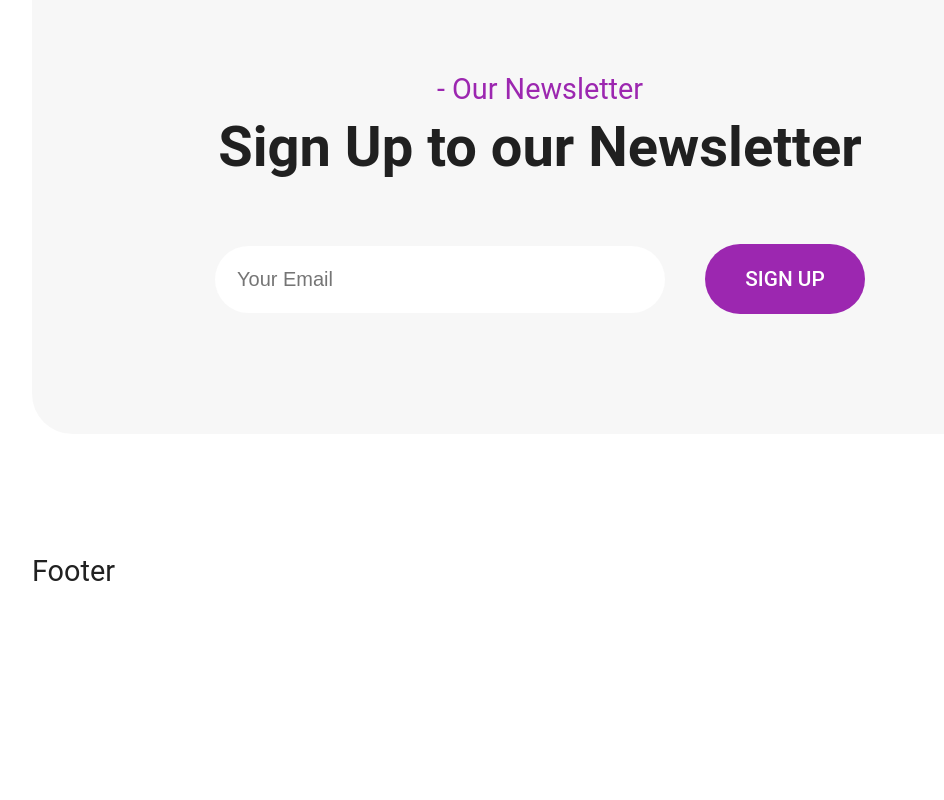
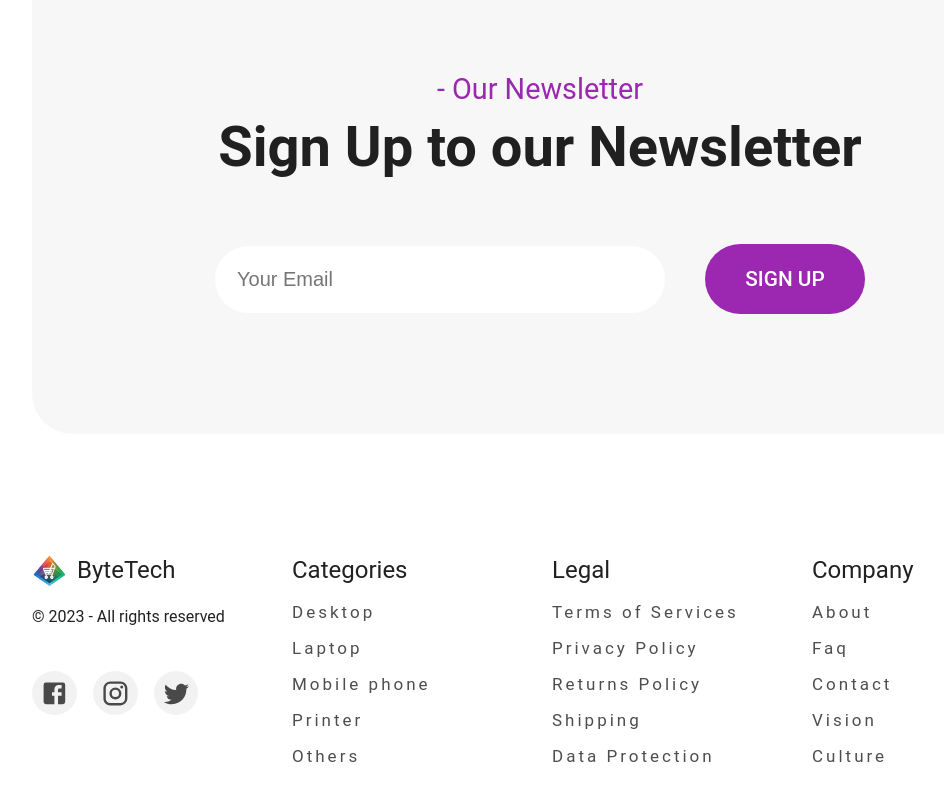
Before and after one commit to RodrigoCazard/PreEntrega--Dos-Cazard, a React (Vite) app: page / in a window 1280 px wide. Shown: the part 3072-3872 px from the top of the page, without its empty margins (95-1039 px from the left). Before the commit the page ends 3660 px from the top, so only its background shows below. Built offline with nearby package versions, Linux system fonts and the light colour scheme.

Commit message:
se agrega footer funcional

```diff
--- a/src/components/Footer/Footer.jsx
+++ b/src/components/Footer/Footer.jsx
@@ -1,7 +1,120 @@
+import { Box, Grid, Typography, styled } from "@mui/material";
 import React from "react";
+import LogoImg from "../../assets/logo.png";
+import FacebookIcon from "@mui/icons-material/Facebook";
+import InstagramIcon from "@mui/icons-material/Instagram";
+import TwitterIcon from "@mui/icons-material/Twitter";
+import { useTheme } from "@mui/material/styles";
+const Footer = () => {
+  const LogoImage = styled("img")(({ theme }) => ({
+    width: 35,
+    marginRight: "10px",
+    display: "block",
+    [theme.breakpoints.down("sm")]: {
+      display: "none",
+    },
+  }));
 
-const Footer = () => {
-  return <div>Footer</div>;
+  const theme = useTheme();
+
+  const primaryColor = theme.palette.primary.main;
+
+  const styleSocial = {
+    opacity: 0.8,
+    transition: "transform 0.3s ease-in-out",
+    "&:hover": {
+      transform: "scale(1.1) ",
+      opacity: 1,
+      color: primaryColor,
+    },
+  };
+
+  const BoxSocial = {
+    bgcolor: "rgba(0,0,0,0.05)",
+    display: "inline-flex",
+    padding: 1,
+    borderRadius: "50%",
+    cursor: "pointer",
+  };
+
+  return (
+    <Grid container spacing={3} mb={"120px"}>
+      <Grid
+        item
+        xs={6}
+        md={3}
+        display={"flex"}
+        flexDirection={"column"}
+        gap={2}
+      >
+        <Box display="flex" alignItems="center" sx={{ cursor: "pointer" }}>
+          <LogoImage src={LogoImg} alt="Store logo" />
+          <Typography variant="h5" component="h1">
+            ByteTech
+          </Typography>
+        </Box>
+        <Typography variant="subtitle1">
+          © 2023 - All rights reserved
+        </Typography>
+        <Box display={"flex"} gap={2} mt={3}>
+          <Box sx={BoxSocial}>
+            <FacebookIcon sx={styleSocial} fontSize="normal"></FacebookIcon>
+          </Box>
+          <Box sx={BoxSocial}>
+            <InstagramIcon sx={styleSocial} fontSize="normal"></InstagramIcon>
+          </Box>
+          <Box sx={BoxSocial}>
+            <TwitterIcon sx={styleSocial} fontSize="normal"></TwitterIcon>
+          </Box>
+        </Box>
+      </Grid>
+      <Grid
+        item
+        xs={6}
+        md={3}
+        display={"flex"}
+        flexDirection={"column"}
+        gap={2}
+      >
+        <Typography variant="h5">Categories</Typography>
+        <Typography variant="body3">Desktop</Typography>
+        <Typography variant="body3">Laptop</Typography>
+        <Typography variant="body3">Mobile phone</Typography>
+        <Typography variant="body3">Printer</Typography>
+        <Typography variant="body3">Others</Typography>
+      </Grid>
+      <Grid
+        item
+        xs={6}
+        md={3}
+        display={"flex"}
+        flexDirection={"column"}
+        gap={2}
+      >
+        <Typography variant="h5">Legal</Typography>
+        <Typography variant="body3">Terms of Services</Typography>
+        <Typography variant="body3">Privacy Policy</Typography>
+        <Typography variant="body3">Returns Policy</Typography>
+        <Typography variant="body3">Shipping</Typography>
+        <Typography variant="body3">Data Protection</Typography>
+      </Grid>
+      <Grid
+        item
+        xs={6}
+        md={3}
+        display={"flex"}
+        flexDirection={"column"}
+        gap={2}
+      >
+        <Typography variant="h5">Company</Typography>
+        <Typography variant="body3">About</Typography>
+        <Typography variant="body3">Faq</Typography>
+        <Typography variant="body3">Contact</Typography>
+        <Typography variant="body3">Vision</Typography>
+        <Typography variant="body3">Culture</Typography>
+      </Grid>
+    </Grid>
+  );
 };
 
 export default Footer;
--- a/src/components/Utils/CustomThemeProvider.jsx
+++ b/src/components/Utils/CustomThemeProvider.jsx
@@ -94,7 +94,19 @@ const CustomThemeProvider = ({ children }) => {
       fontSize: "1.2rem",
     },
   };
-
+  theme.typography.body3 = {
+    fontSize: "17px",
+    letterSpacing: "3px",
+    fontWeight: "light",
+    display: "block",
+    opacity: "0.8",
+    cursor: "pointer",
+    transition: "all .2s ease",
+    "&:hover": {
+      opacity: 1,
+      transform: "scale(1.02)",
+    },
+  };
   return (
     <ThemeProvider theme={theme}>
       <CssBaseline />
```
